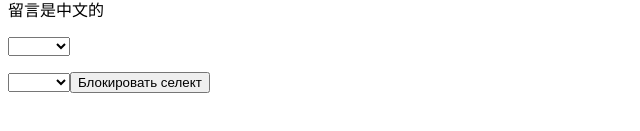
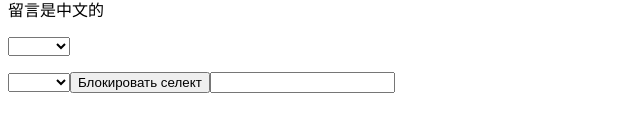
Before and after one commit to WbDmitry/vue3-training, a Vue app: page / in a window 1280 px wide. Shown: the part 547-678 px from the top of the page, without its empty margins (0-640 px from the left). Built offline with nearby package versions, Linux system fonts and the light colour scheme.

Commit message:
Добавил отображение абзаца по клику на Ентер

```diff
--- a/src/App.vue
+++ b/src/App.vue
@@ -74,6 +74,7 @@ export default {
 			choice3: '',
 			selected: '',
 			isDisabled: false,
+			isClickEnter: false,
 		}
 	},
 
@@ -181,6 +182,10 @@ export default {
 		setDisabled: function () {
 			this.isDisabled = !this.isDisabled
 		},
+
+		clickEnter: function () {
+			this.isClickEnter = true
+		}
 	}
 }
 </script>
@@ -361,6 +366,9 @@ export default {
 		<option>value3</option>
 	</select>
 	<button @click="setDisabled">Блокировать селект</button>
+
+	<input type="text" @keypress.enter="clickEnter">
+	<p v-if="isClickEnter">Нажили Ентер</p>
 </template>
 
 <style>
```
